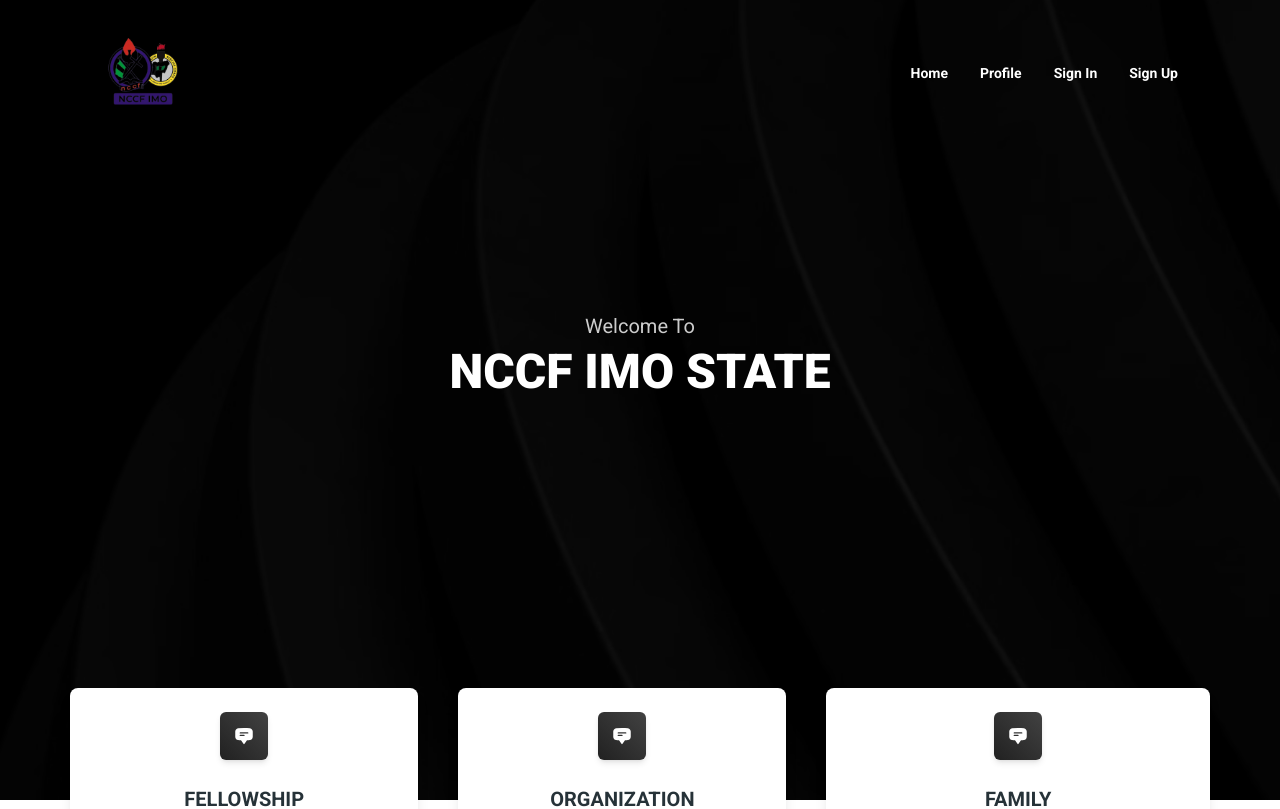
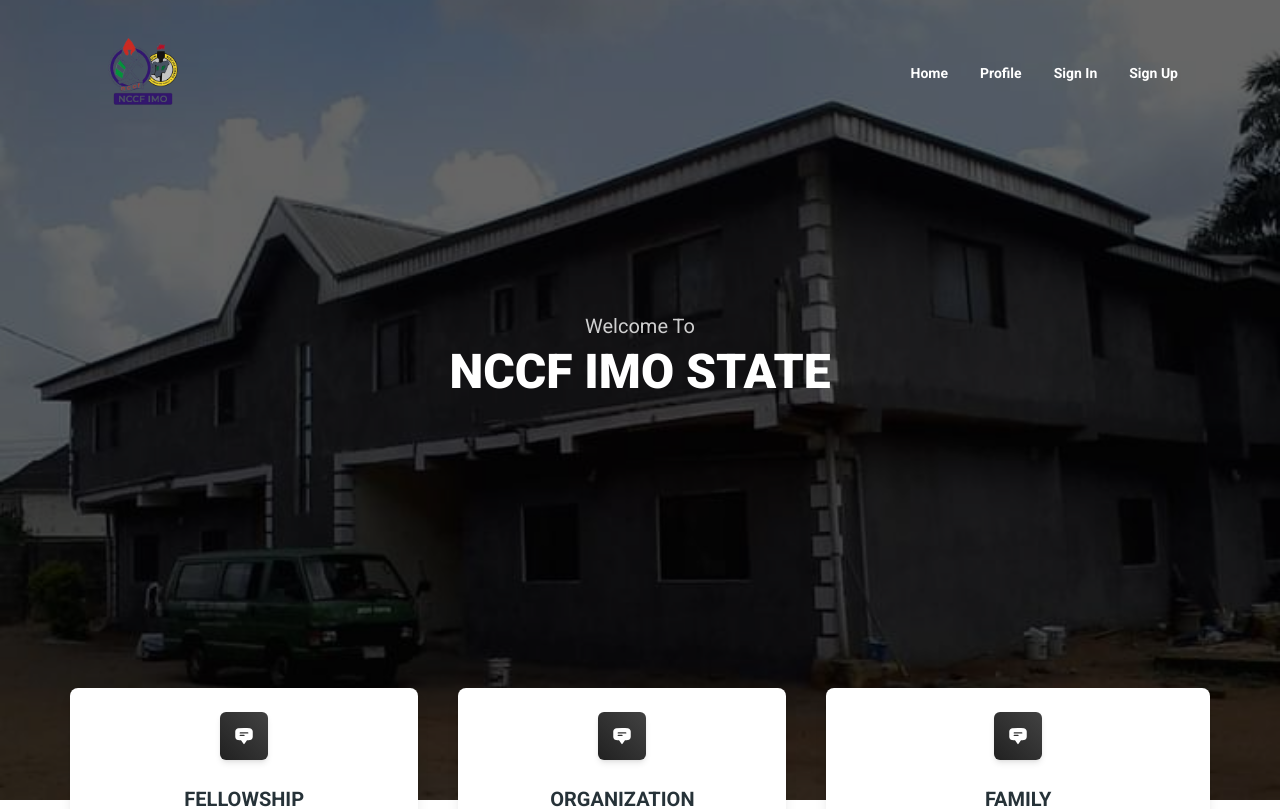
Before and after one commit to sofelaisrael/NCCFIMO, a React (Vite) app: page /home in a window 1280 px wide. Shown: the top 809 px of the page. Built offline with nearby package versions, Linux system fonts and the light colour scheme.

Commit message:
hero screen

```diff
--- a/index.css
+++ b/index.css
@@ -49,6 +49,17 @@
     transform: translateY(0);
 }
 
+.up {
+    opacity: 0;
+    transform: translateY(-50px);
+    transition: all 1s;
+}
+
+.set {
+    opacity: 1;
+    transform: translateY(0);
+}
+
 .right {
     opacity: 0;
     transform: translateX(100px);
--- a/src/pages/home.jsx
+++ b/src/pages/home.jsx
@@ -109,6 +109,25 @@
     }
   }, [])
 
+  // from up animation
+  useEffect(() => {
+    const observer = new IntersectionObserver(entries => {
+      entries.forEach((entry) => {
+        if (entry.isIntersecting) {
+          entry.target.classList.add('set')
+        } else {
+          entry.target.classList.remove('set')
+        }
+      })
+    }, [])
+    const hidden = document.querySelectorAll('.up')
+
+    for (let i = 0; i < hidden.length; i++) {
+      const element = hidden[i];
+      observer.observe(element)
+    }
+  }, [])
+
   // opacity animation
   useEffect(() => {
     const observer = new IntersectionObserver(entries => {
@@ -147,13 +166,23 @@
     }
   }, [])
 
+  useEffect(() => {
+    let bg = document.querySelector('.para')
+    let dark = document.querySelector('.dar')
+    window.addEventListener('scroll', function(){
+      let val = this.window.scrollY
+      bg.style.top = val * 0.5 + 'px'
+      dark.style.top = val * 0.25 + 'px'
+    })
+  })
+
   return (
     <>
 
       {/* welcome page */}
-      <div className="relative font-sans flex h-screen content-center items-center justify-center pt-16 pb-32">
-        <div className="absolute top-0 h-full w-full bg-[url('/img/background-3.png')] bg-cover bg-center" />
-        <div className="absolute top-0 h-full w-full bg-black/60 bg-cover bg-center" />
+      <div className="relative font-sans flex h-screen content-center items-center justify-center pt-16 pb-32 overflow-hidden">
+        <div className="absolute h-full w-full bg-[url('@/assets/build.jpg')] bg-cover bg-center para" />
+        <div className="absolute top-0 h-full w-full bg-black/60 bg-cover bg-center dar" />
         <div className="max-w-8xl container relative mx-auto down">
           <div className="flex flex-wrap items-center">
             <div className="ml-auto mr-auto w-full px-4 text-center lg:w-8/12">
--- a/src/widgets/layout/navbar.jsx
+++ b/src/widgets/layout/navbar.jsx
@@ -54,7 +54,7 @@
   );
 
   return (
-    <MTNavbar color="transparent" className="p-3">
+    <MTNavbar color="transparent" className="p-3 up">
       <div className="container mx-auto flex items-center justify-between text-white">
         <Link to="/">
           <div className="h-[90px]">
```
Also changed, not shown: src/assets/build.jpg (added).
